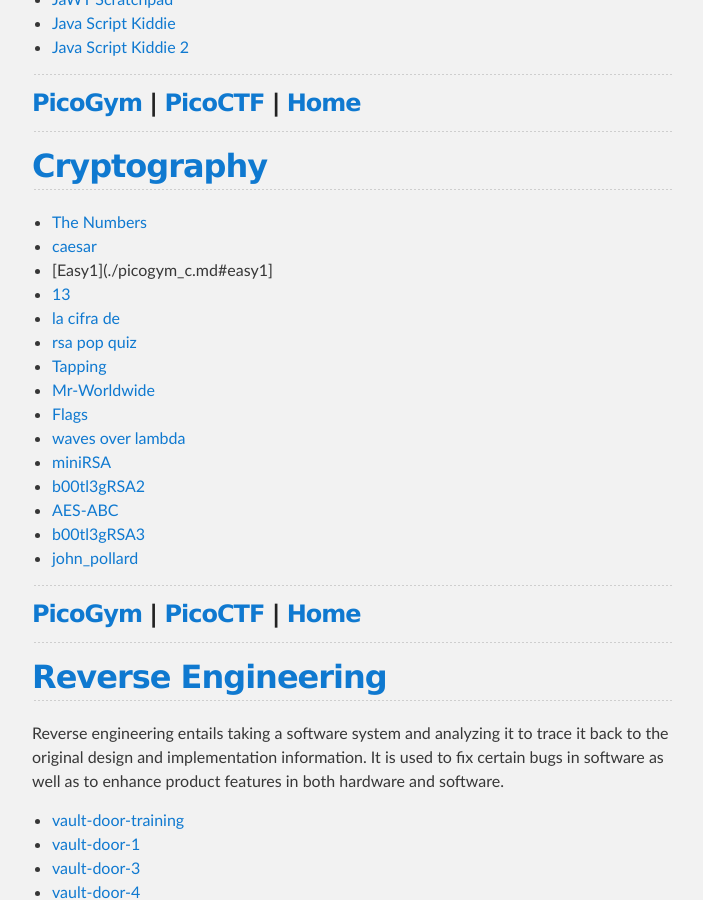
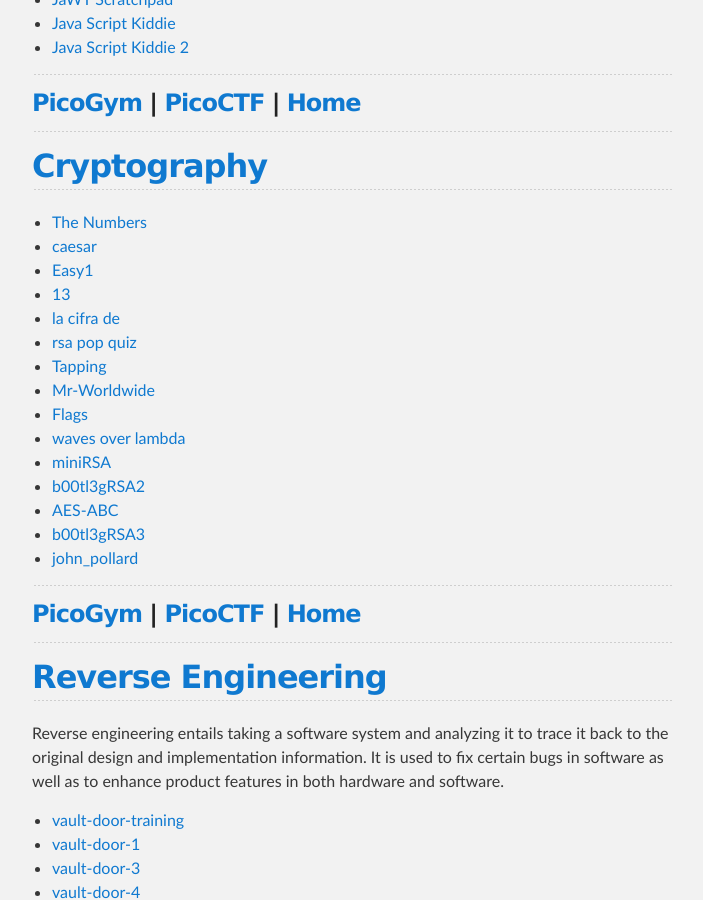
Before and after one commit to djm89uk/djm89uk.github.io, a Jekyll site: the page built from picogym.md, in a window 1280 px wide and 900 px high, scrolled down 839 px. Shown: the whole window, without its empty margins (288-991 px from the left). Built offline with Jekyll 4.4.1, drawn with Linux system fonts in a browser that asks for light colours; our own code applies the rules of GitHub Pages for plain Markdown files; Markdown is read by kramdown in place of the engine named in the settings.

Commit message:
Update picogym.md

```diff
--- a/picogym.md
+++ b/picogym.md
@@ -36,7 +36,7 @@ Web Exploitation entails the manipulation of websites and web hosted services us
 
 - [The Numbers](./picogym_c.md#the-numbers)
 - [caesar](./picogym_c.md#caesar)
-- [Easy1](./picogym_c.md#easy1]
+- [Easy1](./picogym_c.md#easy1)
 - [13](./picogym_c.md#thirteen)
 - [la cifra de](./picogym_c.md#la-cifra-de)
 - [rsa pop quiz](./picogym_c.md#rsa-pop-quiz)
```
